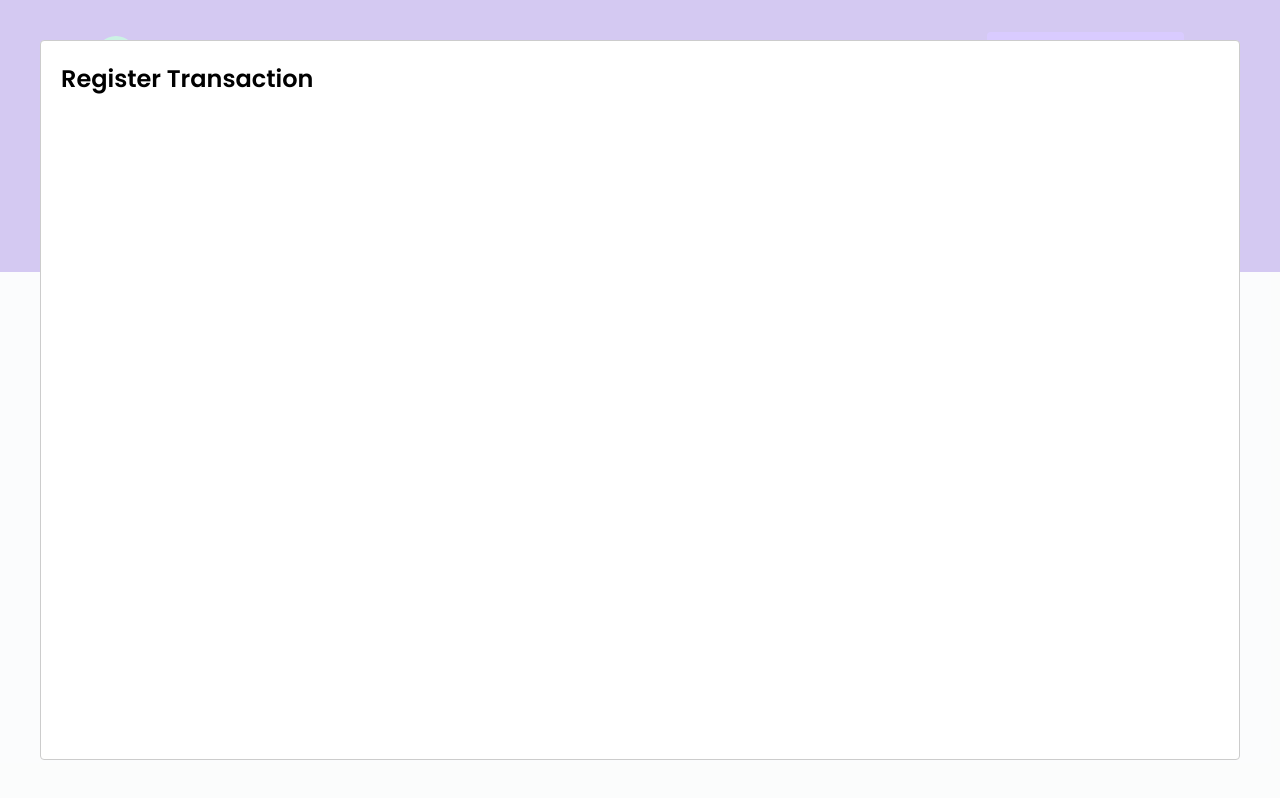
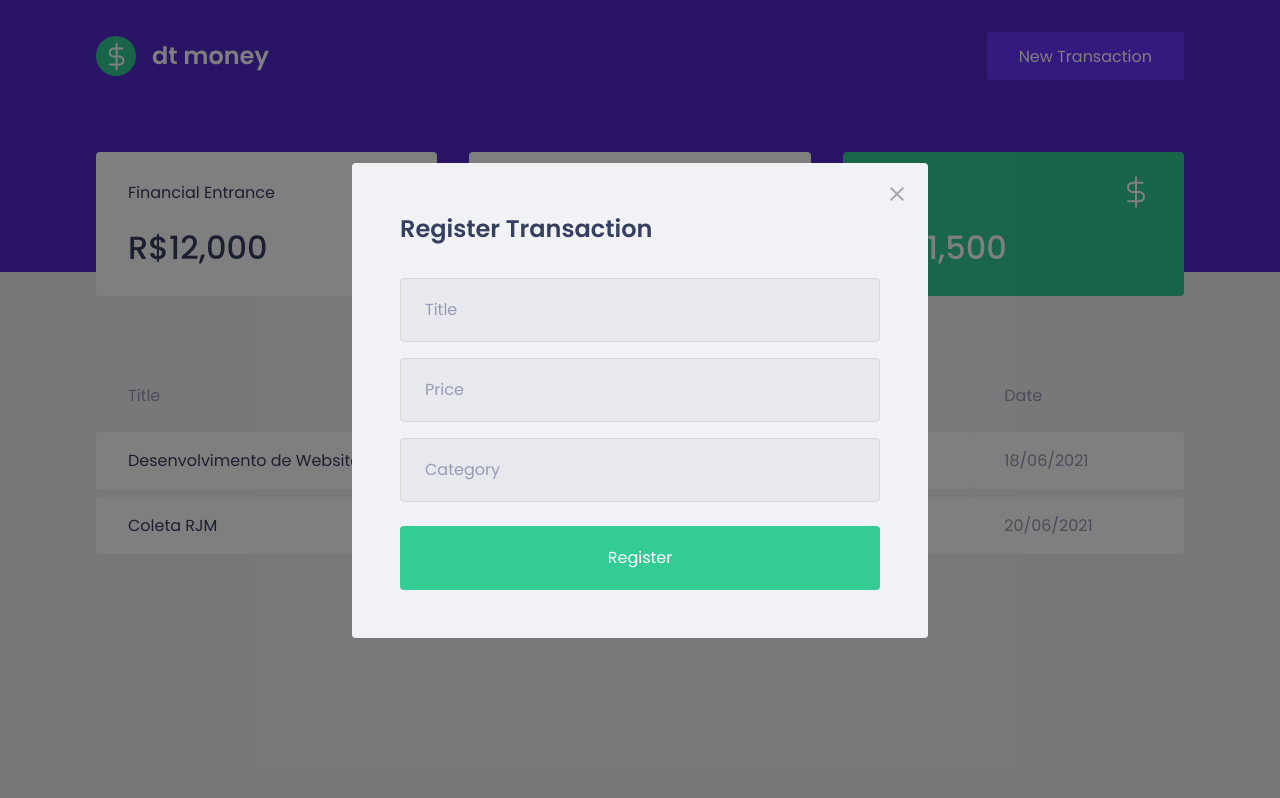
Before and after one commit to kevgllt/dt-money, a React (Create React App) app in the folder my-app/: page / in a window 1280 px wide. Both pictures are taken after a click on the button "New Transaction". Built offline with nearby package versions, Linux system fonts and the light colour scheme; no server answers; what miragejs would draw is missing.

Commit message:
stylezed modal

```diff
--- a/my-app/src/App.tsx
+++ b/my-app/src/App.tsx
@@ -1,3 +1,5 @@
+import { NewTransactionModal } from "./components/NewTransactionModal";
+
 import { useState } from "react";
 
 import Modal from 'react-modal';
@@ -28,12 +30,12 @@
       <Header onOpenNewTransactionModal={ handleOpenNewTransactionModal }/>
       <Dashboard />
 
-      <Modal
+      <NewTransactionModal
+
         isOpen={isNewTransactionModalOpen}
         onRequestClose={handleCloseNewTransactionModal}
-      >
-        <h2>Register Transaction</h2>
-      </Modal>
+      />
+
       <GlobalStyle />
     </>
   );
--- /dev/null
+++ b/my-app/src/components/NewTransactionModal/index.tsx
@@ -0,0 +1,54 @@
+import closeImg from '../../assets/close.svg';
+
+import Modal from 'react-modal';
+
+import { Container } from './styles';
+
+
+interface NewTransactionModalProps {
+  isOpen: boolean;
+  onRequestClose: () => void;
+}
+
+export function NewTransactionModal({ isOpen, onRequestClose }: NewTransactionModalProps) {
+
+  return (
+    <Modal
+        isOpen={isOpen}
+        onRequestClose={onRequestClose}
+        overlayClassName="react-modal-overlay"
+        className="react-modal-content"
+    >
+
+      <button
+        type="button"
+        onClick={onRequestClose}
+        className="react-modal-close"
+      >
+        <img src={closeImg} alt="Close Modal" />
+      </button>
+
+      <Container>
+        <h2>Register Transaction</h2>
+
+        <input
+        placeholder="Title"
+        />
+
+        <input
+        placeholder="Price"
+        type="number"
+        />
+
+        <input
+          placeholder="Category"
+        />
+
+        <button type="submit">
+          Register
+        </button>
+      </Container>
+
+    </Modal>
+  );
+}
--- /dev/null
+++ b/my-app/src/components/NewTransactionModal/styles.ts
@@ -0,0 +1,49 @@
+import styled from "styled-components";
+
+export const Container = styled.div`
+  h2 {
+    color: var(--text-title);
+    font-size: 1.5rem;
+    margin-bottom: 2rem;
+  }
+
+  input {
+    width: 100%;
+    padding: 0 1.5rem;
+    height: 4rem;
+    border-radius: 0.25rem;
+
+    border: 1px solid #d7d7d7;
+    background: #e7e9ee;
+
+    font-weight: 400;
+    font-size: 1rem;
+
+    &::placeholder {
+      color: var(--text-body);
+    }
+
+    & + input {
+      margin-top: 1rem;
+    }
+  }
+
+  button[type="submit"] {
+    width: 100%;
+    padding: 0 1.5rem;
+    height: 4rem;
+    background: var(--green);
+    color: #FFF;
+    border-radius: 0.25rem;
+    border: 0;
+    font-size: 1rem;
+    margin-top: 1.5rem;
+
+    transition: filter 0.2s;
+
+    &:hover {
+      filter: brightness(0.9);
+    }
+  }
+
+`;
--- a/my-app/src/components/Summary/index.tsx
+++ b/my-app/src/components/Summary/index.tsx
@@ -12,7 +12,7 @@
           <p>Financial Entrance</p>
           <img src={incomeImg} alt="Comein" />
         </header>
-        <strong>R$1000,00</strong>
+        <strong>R$12,000</strong>
       </div>
 
       <div>
@@ -20,7 +20,7 @@
           <p>Financial Exit</p>
           <img src={outcomeImg} alt="Comeout" />
         </header>
-        <strong>-R$500,00</strong>
+        <strong>- R$500,00</strong>
       </div>
 
       <div className="highlight-background">
@@ -28,7 +28,7 @@
           <p>Total</p>
           <img src={totalImg} alt="Total" />
         </header>
-        <strong>R$500,00</strong>
+        <strong>R$11,500</strong>
       </div>
     </Container>
   );
--- a/my-app/src/components/TransactionsTable/index.tsx
+++ b/my-app/src/components/TransactionsTable/index.tsx
@@ -31,10 +31,10 @@
           </tr>
 
           <tr>
-            <td>Aluguel</td>
-            <td className="withdraw">- R$1.100</td>
-            <td>Casa</td>
-            <td>10/06/2021</td>
+            <td>Coleta RJM</td>
+            <td className="withdraw">- R$500</td>
+            <td>Coleta</td>
+            <td>20/06/2021</td>
           </tr>
 
         </tbody>
--- a/my-app/src/styles/global.ts
+++ b/my-app/src/styles/global.ts
@@ -56,4 +56,39 @@
     cursor: not-allowed;
   }
 
+  .react-modal-overlay {
+    background: rgba(0,0,0,0.5);
+
+    position: fixed;
+    top: 0;
+    bottom: 0;
+    right: 0;
+    left: 0;
+
+    display: flex;
+    align-items: center;
+    justify-content: center;
+  }
+  .react-modal-content {
+    width: 100%;
+    max-width: 576px;
+    background: var(--background);
+    padding: 3rem;
+    position: relative;
+    border-radius: 0.24rem;
+  }
+
+  .react-modal-close {
+    position: absolute;
+    right: 1.5rem;
+    top: 1.5rem;
+    border: 0;
+    background: transparent;
+
+    transition: filter 0.2s;
+
+    &:hover {
+      filter: brightness(0.8);
+    }
+  }
 `
```
